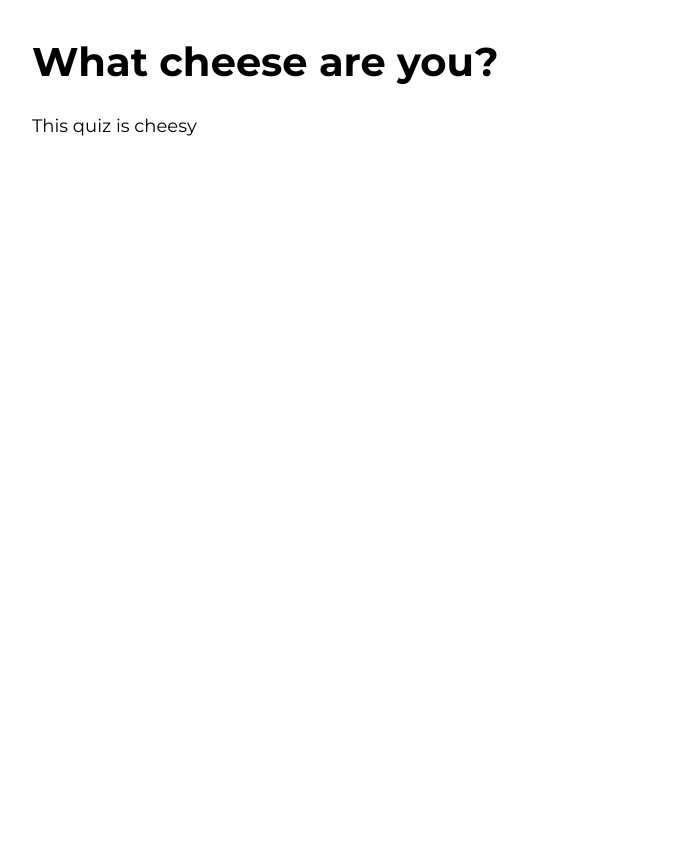
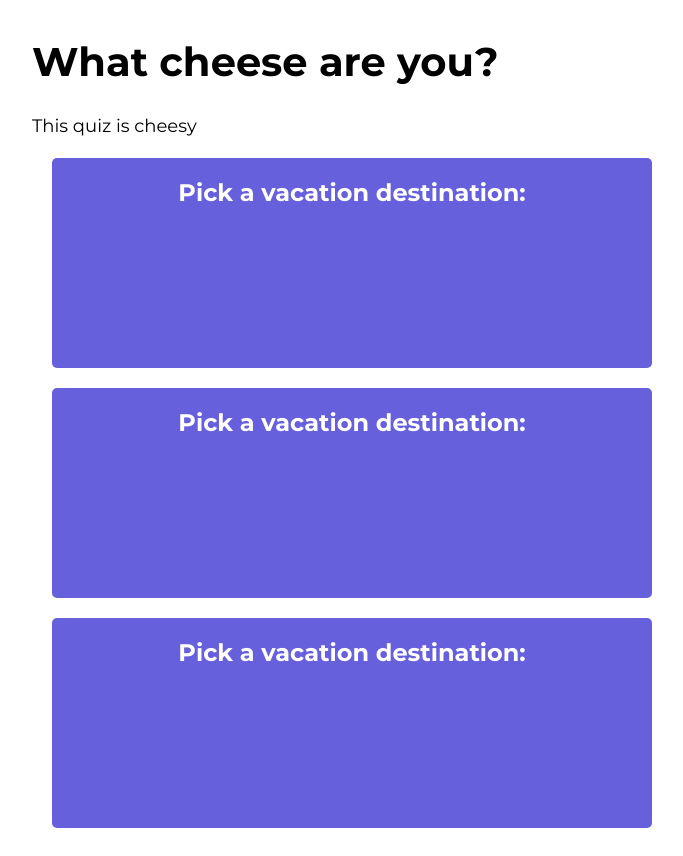
Before and after one commit to sameev/buzzfeed-clone-js, a website: page index.html in a window 1280 px wide. Shown: the whole page, without its empty margins (308-991 px from the left). Before the commit the page ends 800 px from the top, so only its background shows below. Drawn offline with Linux system fonts and the light colour scheme.

Commit message:
created question blocks and updated stlying

```diff
--- a/app.js
+++ b/app.js
@@ -1,42 +1,122 @@
 const questionDisplay = document.querySelector('#questions');
 const answerDisplay = document.querySelector('#answer');
 
-// const questions = [
-//   {
-//     id: 0,
-//     text: 'Pick a vacation destination:',
-//     answers: [
-//       {
-//         text: 'New York',
-//         image: ,
-//         alt: ,
-//         credit:
-//       }
-//     ]
-//   },
-//   {
-//     id: ,
-//     text: ,
-//     answers: [
-//       {
-//         text: ,
-//         image: ,
-//         alt: ,
-//         credit:
-//       }
-//     ]
-//   },
-//   {
-//     id: ,
-//     text: ,
-//     answers: [
-//       {
-//         text: ,
-//         image: ,
-//         alt: ,
-//         credit:
-//       }
-//     ]
-//   },
+const questions = [
+  {
+    id: 0,
+    text: 'Pick a vacation destination:',
+    answers: [
+      {
+        text: 'New York',
+        image:
+          'https://images.unsplash.com/photo-1496442226666-8d4d0e62e6e9?ixlib=rb-4.0.3&ixid=MnwxMjA3fDB8MHxwaG90by1wYWdlfHx8fGVufDB8fHx8&auto=format&fit=crop&w=1740&q=80',
+        alt: 'Photo of Times Square with people crossing the street',
+        credit: 'Luca Bravo',
+      },
+      {
+        text: 'Austin',
+        image:
+          'https://images.unsplash.com/photo-1561047725-c5808d089cc4?ixlib=rb-4.0.3&ixid=MnwxMjA3fDB8MHxwaG90by1wYWdlfHx8fGVufDB8fHx8&auto=format&fit=crop&w=1974&q=80',
+        alt: 'Photo of an atx sign in Austin',
+        credit: 'Tomek Baginski',
+      },
+      {
+        text: 'San Francisco',
+        image:
+          'https://images.unsplash.com/photo-1501594907352-04cda38ebc29?ixlib=rb-4.0.3&ixid=MnwxMjA3fDB8MHxwaG90by1wYWdlfHx8fGVufDB8fHx8&auto=format&fit=crop&w=1932&q=80',
+        alt: 'Photo of the Golden Gate Bridge from an aerial perspective',
+        credit: 'Maarten can den Heuvel',
+      },
+      {
+        text: 'New Orleans',
+        image:
+          'https://images.unsplash.com/photo-1568693059993-a239b9cd4957?ixlib=rb-4.0.3&ixid=MnwxMjA3fDB8MHxwaG90by1wYWdlfHx8fGVufDB8fHx8&auto=format&fit=crop&w=1760&q=80',
+        alt: 'Photo of the French Quarter in New Orleans',
+        credit: 'Rosie Kerr',
+      },
+    ],
+  },
+  {
+    id: 1,
+    text: 'Pick a vacation destination:',
+    answers: [
+      {
+        text: 'New York',
+        image:
+          'https://images.unsplash.com/photo-1496442226666-8d4d0e62e6e9?ixlib=rb-4.0.3&ixid=MnwxMjA3fDB8MHxwaG90by1wYWdlfHx8fGVufDB8fHx8&auto=format&fit=crop&w=1740&q=80',
+        alt: 'Photo of Times Square with people crossing the street',
+        credit: 'Luca Bravo',
+      },
+      {
+        text: 'Austin',
+        image:
+          'https://images.unsplash.com/photo-1561047725-c5808d089cc4?ixlib=rb-4.0.3&ixid=MnwxMjA3fDB8MHxwaG90by1wYWdlfHx8fGVufDB8fHx8&auto=format&fit=crop&w=1974&q=80',
+        alt: 'Photo of an atx sign in Austin',
+        credit: 'Tomek Baginski',
+      },
+      {
+        text: 'San Francisco',
+        image:
+          'https://images.unsplash.com/photo-1501594907352-04cda38ebc29?ixlib=rb-4.0.3&ixid=MnwxMjA3fDB8MHxwaG90by1wYWdlfHx8fGVufDB8fHx8&auto=format&fit=crop&w=1932&q=80',
+        alt: 'Photo of the Golden Gate Bridge from an aerial perspective',
+        credit: 'Maarten can den Heuvel',
+      },
+      {
+        text: 'New Orleans',
+        image:
+          'https://images.unsplash.com/photo-1568693059993-a239b9cd4957?ixlib=rb-4.0.3&ixid=MnwxMjA3fDB8MHxwaG90by1wYWdlfHx8fGVufDB8fHx8&auto=format&fit=crop&w=1760&q=80',
+        alt: 'Photo of the French Quarter in New Orleans',
+        credit: 'Rosie Kerr',
+      },
+    ],
+  },
+  {
+    id: 2,
+    text: 'Pick a vacation destination:',
+    answers: [
+      {
+        text: 'New York',
+        image:
+          'https://images.unsplash.com/photo-1496442226666-8d4d0e62e6e9?ixlib=rb-4.0.3&ixid=MnwxMjA3fDB8MHxwaG90by1wYWdlfHx8fGVufDB8fHx8&auto=format&fit=crop&w=1740&q=80',
+        alt: 'Photo of Times Square with people crossing the street',
+        credit: 'Luca Bravo',
+      },
+      {
+        text: 'Austin',
+        image:
+          'https://images.unsplash.com/photo-1561047725-c5808d089cc4?ixlib=rb-4.0.3&ixid=MnwxMjA3fDB8MHxwaG90by1wYWdlfHx8fGVufDB8fHx8&auto=format&fit=crop&w=1974&q=80',
+        alt: 'Photo of an atx sign in Austin',
+        credit: 'Tomek Baginski',
+      },
+      {
+        text: 'San Francisco',
+        image:
+          'https://images.unsplash.com/photo-1501594907352-04cda38ebc29?ixlib=rb-4.0.3&ixid=MnwxMjA3fDB8MHxwaG90by1wYWdlfHx8fGVufDB8fHx8&auto=format&fit=crop&w=1932&q=80',
+        alt: 'Photo of the Golden Gate Bridge from an aerial perspective',
+        credit: 'Maarten can den Heuvel',
+      },
+      {
+        text: 'New Orleans',
+        image:
+          'https://images.unsplash.com/photo-1568693059993-a239b9cd4957?ixlib=rb-4.0.3&ixid=MnwxMjA3fDB8MHxwaG90by1wYWdlfHx8fGVufDB8fHx8&auto=format&fit=crop&w=1760&q=80',
+        alt: 'Photo of the French Quarter in New Orleans',
+        credit: 'Rosie Kerr',
+      },
+    ],
+  },
+];
 
-// ]
+const populateQuestions = () => {
+  questions.forEach((question) => {
+    const titleBlock = document.createElement('div');
+    titleBlock.id = question.id;
+    titleBlock.classList.add('title-block');
+    const titleHeading = document.createElement('h2');
+    titleHeading.textContent = question.text;
+    titleBlock.append(titleHeading);
+
+    questionDisplay.append(titleBlock);
+  });
+};
+
+populateQuestions();
--- a/package.json
+++ b/package.json
@@ -4,7 +4,9 @@
   "description": "",
   "main": "app.js",
   "scripts": {
-    "test": "echo \"Error: no test specified\" && exit 1"
+    "test": "echo \"Error: no test specified\" && exit 1",
+    "lint": "eslint",
+    "format": "prettier --write"
   },
   "keywords": [],
   "author": "",
--- a/styles.css
+++ b/styles.css
@@ -23,3 +23,15 @@ p {
   font-size: 1.125rem;
   line-height: 1.2;
 }
+
+.title-block {
+  width: 600px;
+  height: 210px;
+  background-color: rgb(102, 96, 221);
+  border-radius: 5px;
+  display: flex;
+  justify-content: center;
+  align-content: center;
+  color: rgb(255, 255, 255);
+  margin: 20px;
+}
```
